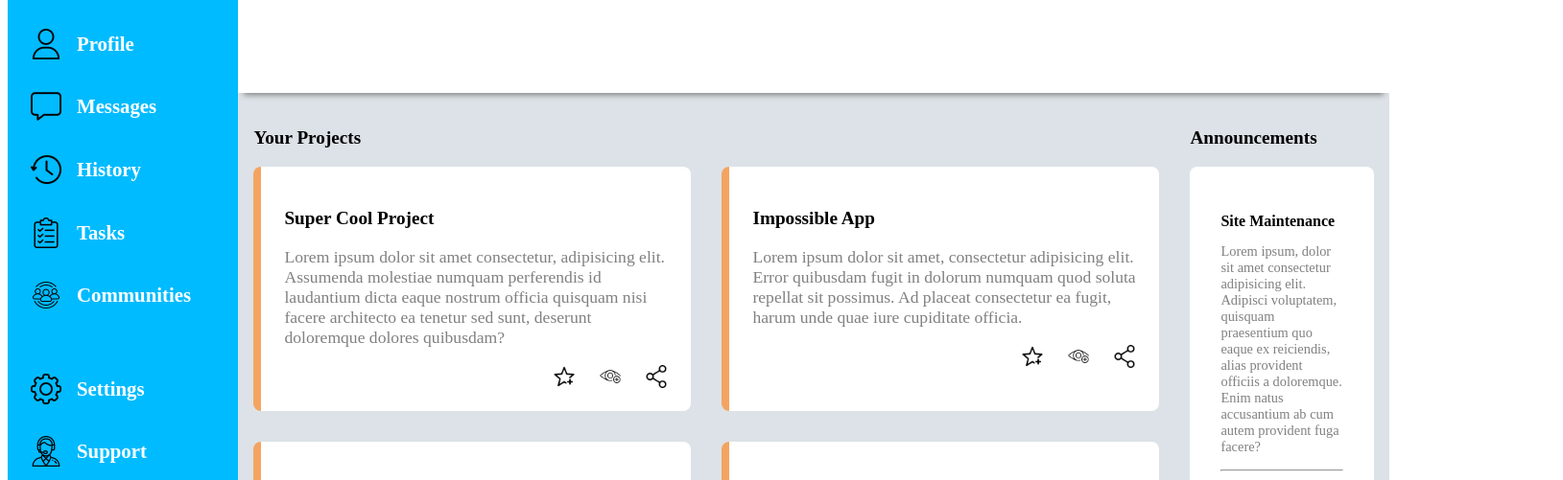
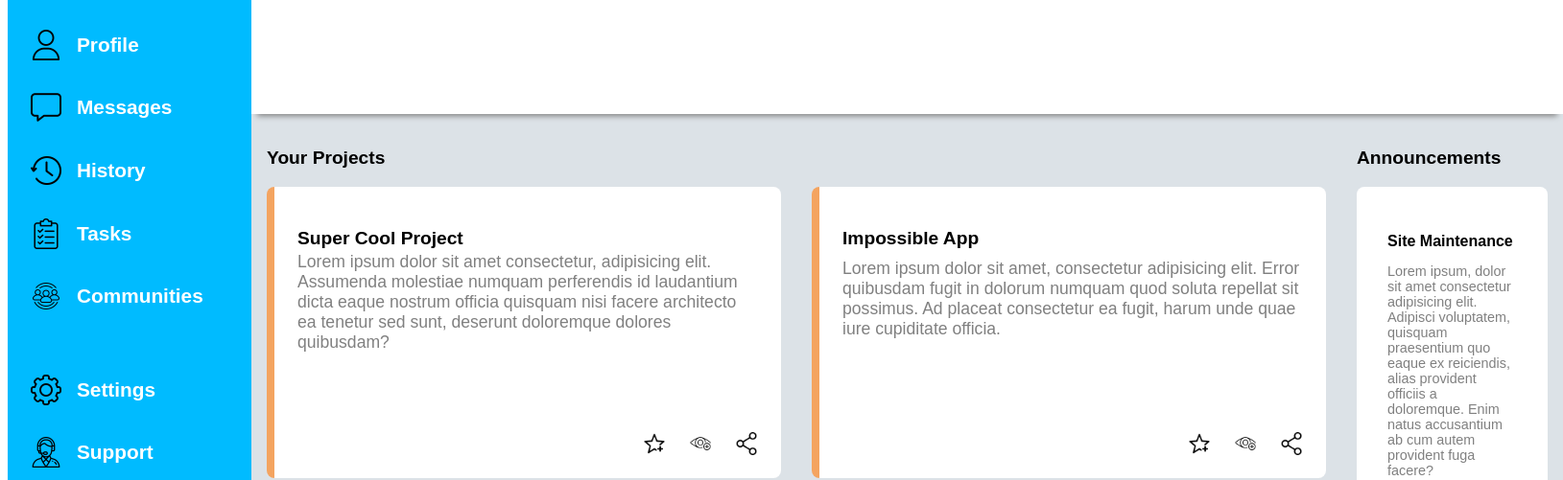
Before and after one commit to navs04/admin-dashboard, a plain HTML site: page index.html in a window 1280 px wide. Shown: the part 202-703 px from the top of the page at 96% size, 1629 px wide, since content can reach past the window. Drawn offline with Linux system fonts and the light colour scheme.

Commit message:
fixed dashboard grid layout

```diff
--- a/style.css
+++ b/style.css
@@ -1,7 +1,8 @@
 body{
+    font-family: Arial, Helvetica, sans-serif;
     display: grid;
     grid-template-columns: 1fr 4fr;
-    grid-template-rows: 1fr 5.5fr;
+    grid-template-rows: 1fr 5fr;
 }
 
 .sidebar>div{
@@ -122,9 +123,9 @@ ul>li{
 
 .main{
     background-color: rgb(220, 226, 231);
-    display: grid;
     grid-column: 2/3;
     grid-row: 2/3;
+    display: grid;
     grid-template-columns: 3fr 1fr;
     grid-template-rows: 1fr 0.5fr;
 }
@@ -153,9 +154,12 @@ ul>li{
 }
 
 .project-card{
+    display: grid;
+    grid-template-rows: 1fr 2fr 2fr;
     background-color: white;
     color: grey;
-    width: 25rem;
+    width: 30rem;
+    height: 16rem;
     font-size: 1.1rem;
     padding: 1.5rem;
     border-radius: 0.5rem;
@@ -166,9 +170,15 @@ ul>li{
     color: black;
     font-size: 1.2rem;
     font-weight: 800;
+    margin-bottom: 0;
+}
+
+.project-card p:nth-child(2){
+    margin-top: 0;
 }
 
 .project-card-icons{
+    align-self: end;
     display: flex;
     gap: 1.5rem;
     justify-content: end;
```
